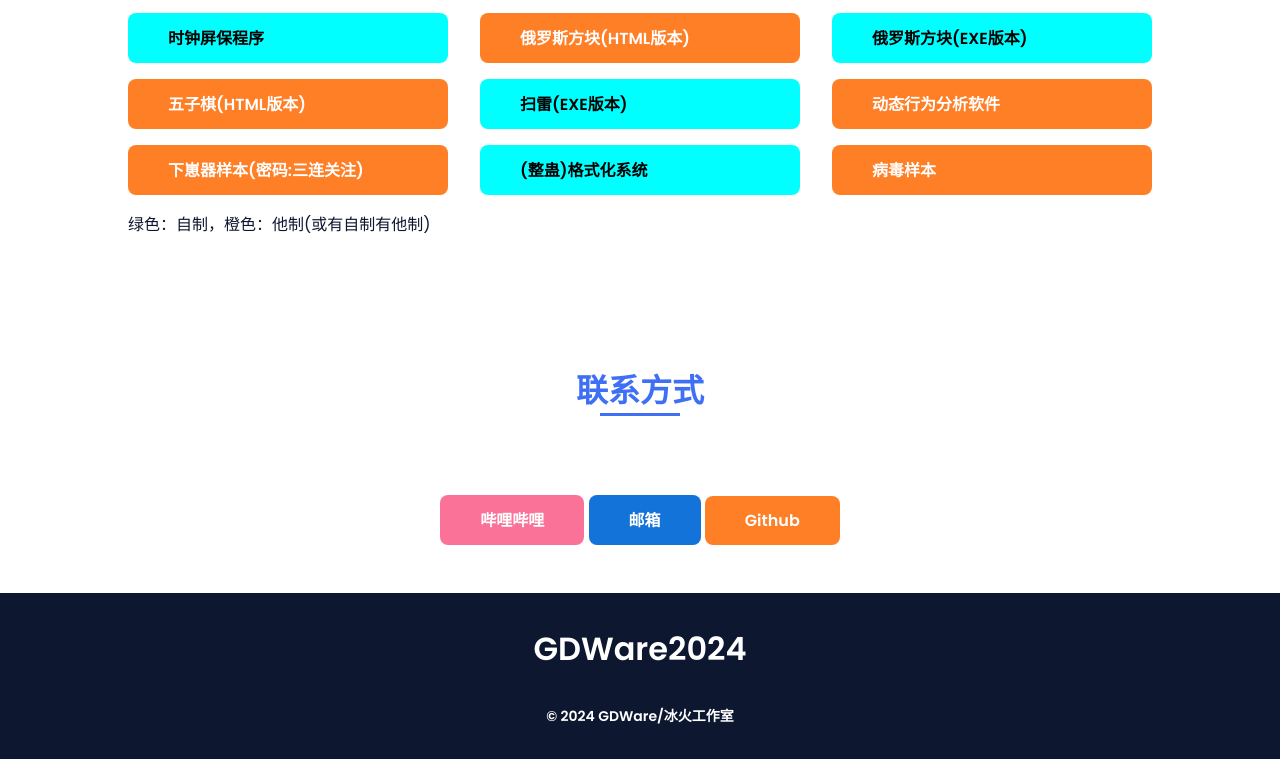
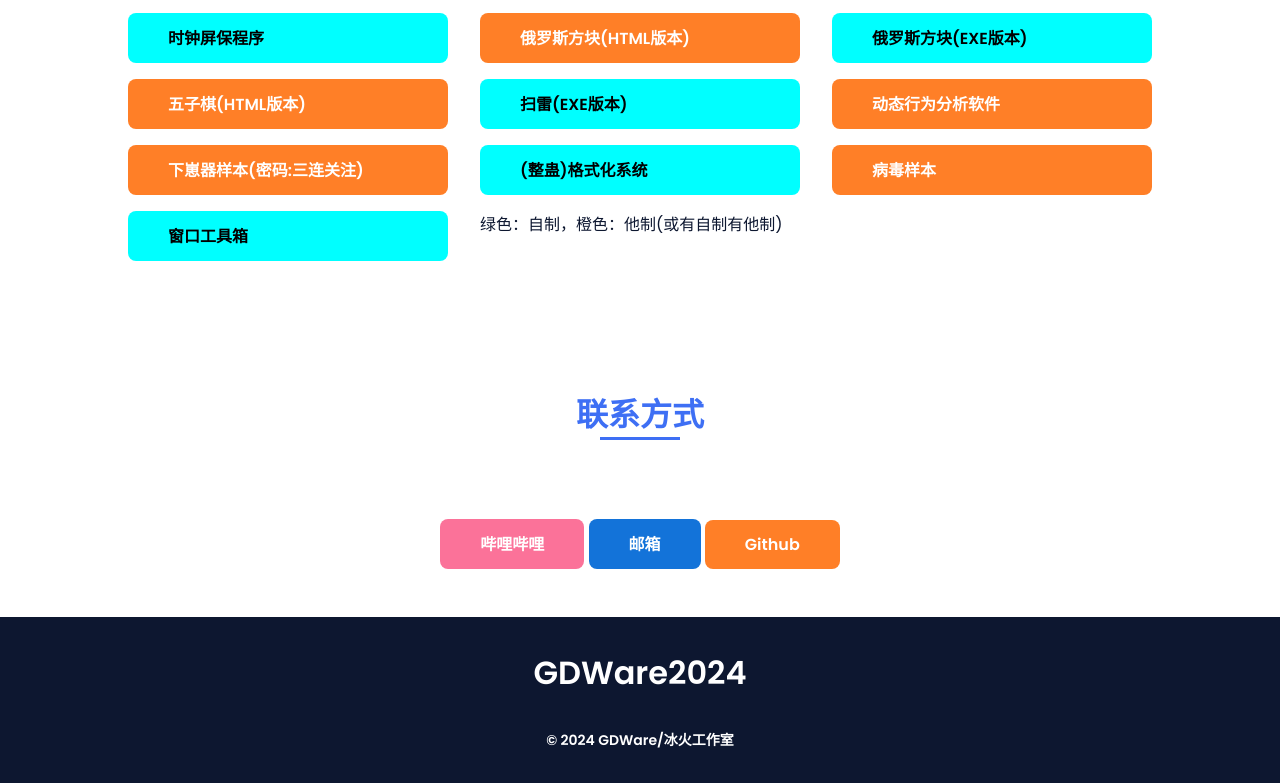
Before and after one commit to RCH2010/rch2010.github.io, a plain HTML site: page index.html in a window 1280 px wide. Shown: the part 1367-2150 px from the top of the page. Before the commit the page ends 2126 px from the top, so only its background shows below. Drawn offline with nearby package versions, Linux system fonts and the light colour scheme.

Commit message:
Update index.html

```diff
--- a/index.html
+++ b/index.html
@@ -84,6 +84,7 @@
                         <a href="https://makerz.lanzouo.com/b00crd1j0j" class="button">下崽器样本(密码:三连关注)</a>
 			<a href="https://makerz.lanzouo.com/iI3uw24bs1kh" class="button" style="background-color: aqua;color: #000000;">(整蛊)格式化系统</a>
 			<a href="https://rch2010.github.io/html/VirWarning.html" class="button">病毒样本</a>
+			<a href="https://gitee.com/renchenghan/OtaForGDWinBox" class="button" style="background-color: aqua;color: #000000;">窗口工具箱</a>
                         <span>绿色：自制，橙色：他制(或有自制有他制)</span>
                 </div>
             </section>
```
